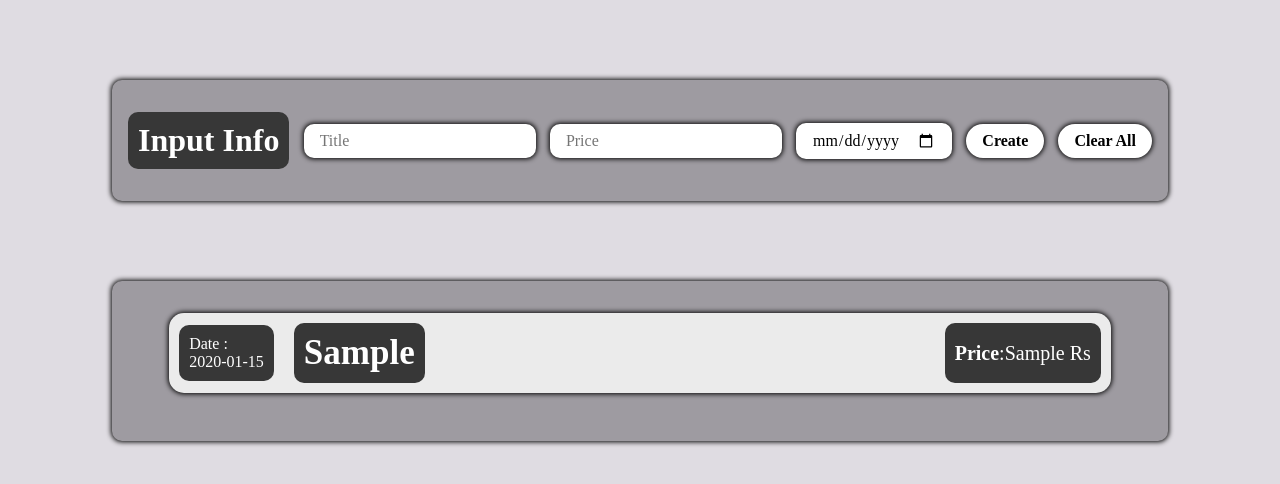
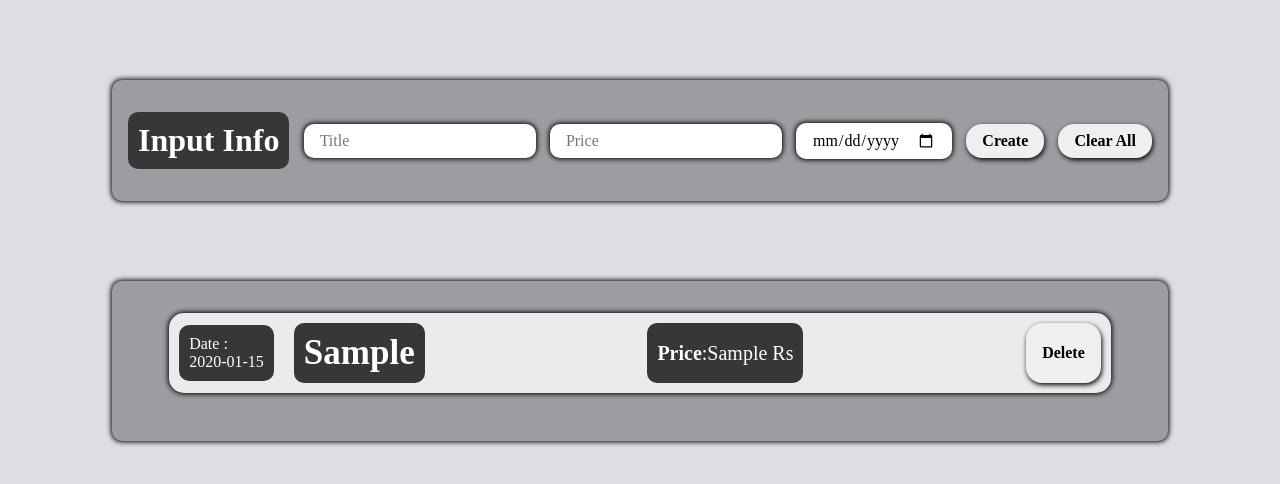
Before and after one commit to Taimoor2301/personal-expense-tracker, a React (Create React App) app in the folder secondapp/: page / in a window 1280 px wide. Both pictures are taken after typing "Sample", "Sample", "2020-01-15" into the empty fields and a click on the button "Clear All". Shown: the top 484 px of the page. Built offline with nearby package versions, Linux system fonts and the light colour scheme.

Commit message:
trying delete function

```diff
--- a/secondapp/src/App.js
+++ b/secondapp/src/App.js
@@ -22,6 +22,10 @@ let App = () => {
     setData([]);
   }
 
+  function deleteItem(id) {
+    console.log(`id to be deleted = ${id}`);
+  }
+
   return (
     <div>
       <Form dataTransferFunction={getCollectedData} clear={clear} />
@@ -29,7 +33,12 @@ let App = () => {
       {data && (
         <div className="card">
           {data.map((item) => (
-            <Item data={item} key={item.id} id={item.id} />
+            <Item
+              data={item}
+              key={item.id}
+              id={item.id}
+              deleteItem={deleteItem}
+            />
           ))}
         </div>
       )}
--- a/secondapp/src/components/Form/Form.css
+++ b/secondapp/src/components/Form/Form.css
@@ -40,6 +40,18 @@
   font-weight: bold;
   font-size: 1rem;
   border: none;
-  border: 0.5rem;
-  box-shadow: 0 0px 5px 1px black;
+  border-radius: 1rem;
+  box-shadow: 1px 2px 5px black;
 }
+
+.form input {
+  padding: 10px;
+  border: none;
+  border-radius: 10px;
+  font-family: poppins;
+  border: 2px solid black;
+  box-shadow: 1px 2px 5px grey;
+}
+.form input:focus {
+  outline: none;
+}
--- a/secondapp/src/components/Item.css
+++ b/secondapp/src/components/Item.css
@@ -69,28 +69,12 @@ body {
   align-items: center;
   flex-direction: column;
 }
-
-.form {
-  display: flex;
-  justify-content: center;
-  align-items: center;
+button {
+  padding: 0.5rem 1rem;
+  font-family: poppins;
+  font-weight: bold;
+  font-size: 1rem;
+  border: none;
+  box-shadow: 1px 2px 5px black;
+  border-radius: 1rem;
 }
-.form input {
-  padding: 10px;
-  border: none;
-  border-radius: 10px;
-  font-family: poppins;
-  border: 2px solid black;
-  box-shadow: 1px 2px 5px grey;
-}
-.form input:focus {
-  outline: none;
-}
-.form button {
-  padding: 10px;
-  margin: 0;
-  font-weight: bold;
-  background-color: #ffffff;
-  border-radius: 20px;
-  box-shadow: 1px 2px 5px grey;
-}
--- a/secondapp/src/components/Item.js
+++ b/secondapp/src/components/Item.js
@@ -2,7 +2,6 @@ import React from "react";
 import "./Item.css";
 
 let Item = (props) => {
-  console.log(props.id);
   return (
     <div className="item">
       <div className="date_title">
@@ -14,6 +13,13 @@ let Item = (props) => {
       <div className="amount">
         <b>Price </b> :{props.data.price} Rs
       </div>
+      <button
+        onClick={() => {
+          props.deleteItem(props.id);
+        }}
+      >
+        Delete
+      </button>
     </div>
   );
 };
```
